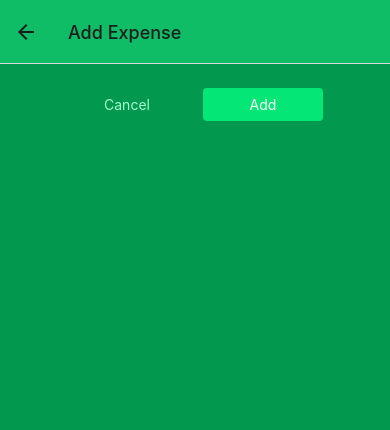
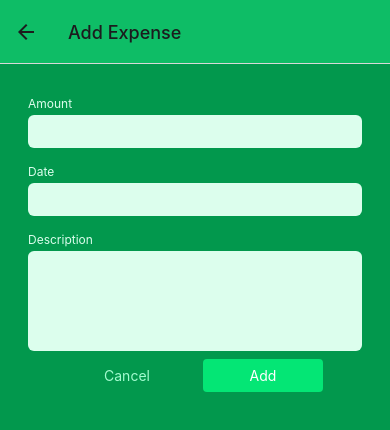
Before and after one commit to KarthicK-Vdev/ReactNative-ExpenseTracker, a React Native app: screen /ManageExpense in a window 390 px wide. Shown: the top 430 px of the page. Built offline with nearby package versions, Linux system fonts and the light colour scheme.

Commit message:
added input ui

```diff
--- /dev/null
+++ b/components/ManageExpense/ExpenseForm.js
@@ -0,0 +1,33 @@
+import { View, Text } from 'react-native'
+import React from 'react'
+import Input from './Input'
+
+const ExpenseForm = () => {
+    const amountChangedHandler=()=>{
+
+    }
+  return (
+    <View>
+      <Input label="Amount" textInputConfig={{
+        keyboardType:"decimal-pad",
+        onChangeText:amountChangedHandler,
+      }}/>
+      <Input label="Date"
+      textInputConfig={{
+        placeHolder:"yyyy-mm-dd",
+        maxLength:10,
+        onChangeText:()=>{}
+      }}
+      />
+      <Input label="Description"
+      textInputConfig={{
+        multiline:true,
+        // autoCapitalize:"none"
+        // autocorrect:false //default is true
+      }}
+      />
+    </View>
+  )
+}
+
+export default ExpenseForm
--- /dev/null
+++ b/components/ManageExpense/Input.js
@@ -0,0 +1,43 @@
+import { View, Text, TextInput, StyleSheet } from 'react-native'
+import React from 'react'
+import { GlobalStyle } from '../../constants/styles'
+
+const Input = ({label, textInputConfig}) => {
+    const inputStyles=[styles.input]
+    if(textInputConfig && textInputConfig.multiline)
+    {
+        inputStyles.push(styles.inputMultiline)
+    }
+  return (
+    <View style={styles.inputContainer}>
+      <Text style={styles.lable}>{label}</Text>
+      <TextInput style={inputStyles}
+      {...textInputConfig} />
+    </View>
+  )
+}
+
+export default Input
+
+const styles = StyleSheet.create({
+    inputContainer:{
+        marginHorizontal:4,
+        marginVertical:8,
+    },
+    lable:{
+        fontSize:12,
+        color:GlobalStyle.colors.primary100,
+        marginBottom:4,
+    },
+    input:{
+        backgroundColor:GlobalStyle.colors.primary100,
+        color:GlobalStyle.colors.primary700,
+        padding:6,
+        borderRadius:6,
+        fontSize:18,
+    },
+    inputMultiline:{
+        minHeight:100,
+        textAlign:"top"
+    }
+})
--- a/screens/ManageExpense.js
+++ b/screens/ManageExpense.js
@@ -1,9 +1,10 @@
-import { View, Text, StyleSheet } from 'react-native'
+import { View, Text, StyleSheet, TextInput } from 'react-native'
 import React, { useContext, useLayoutEffect } from 'react'
 import IconButton from '../UI/IconButton';
 import { GlobalStyle } from '../constants/styles';
 import Button from '../UI/Button';
 import { ExpensesContext } from '../store/expenses-context';
+import ExpenseForm from '../components/ManageExpense/ExpenseForm';
 
 const ManageExpense = ({route, navigation}) => {
 
@@ -46,6 +47,7 @@ const ManageExpense = ({route, navigation}) => {
 
   return (
     <View style={styles.container}>
+      <ExpenseForm />
       <View style={styles.buttons}>
         <Button style={styles.button} mode="flat" onPress={cancelHandler}>
           Cancel
```
